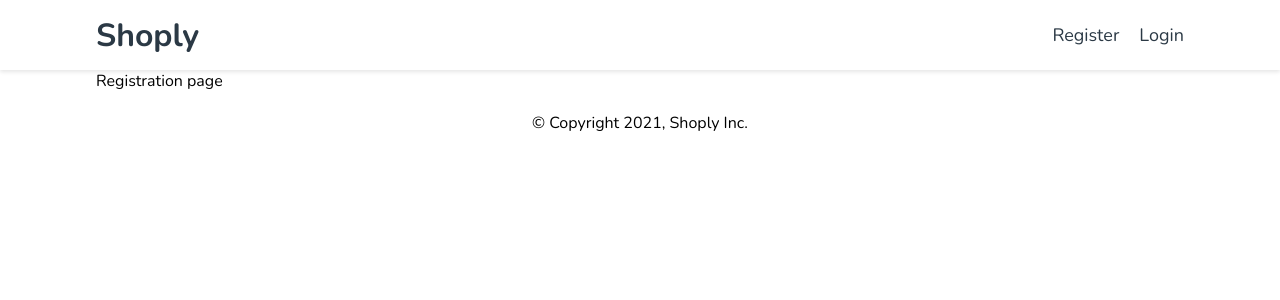
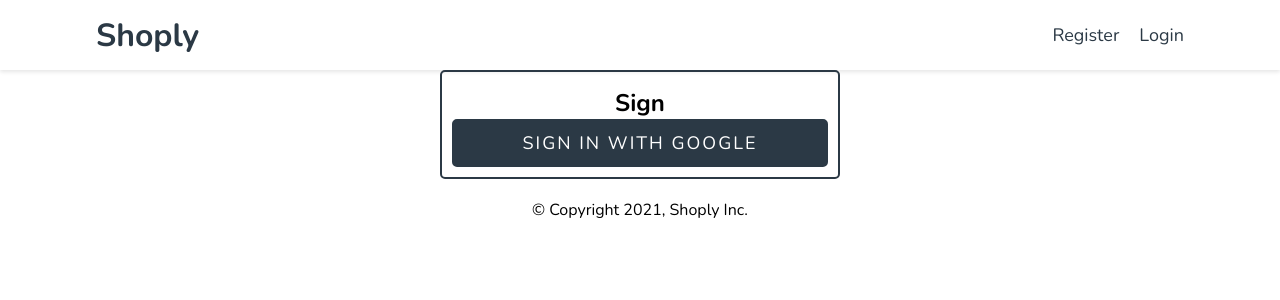
Before and after one commit to NightClover-code/basic-eCommerce-website, a React (Create React App) app: page /registration in a window 1280 px wide. Shown: the top 300 px of the page. Built offline with nearby package versions, Linux system fonts and the light colour scheme; no server answers.

Commit message:
added sign up

```diff
--- a/src/components/App/default.scss
+++ b/src/components/App/default.scss
@@ -7,6 +7,7 @@
 @import '../../pages/Login/login';
 @import '../SignIn/signin';
 @import '../Forms/Button/button';
+@import '../SignUp/signup';
 html,
 body {
   height: 100%;
--- /dev/null
+++ b/src/components/SignUp/_signup.scss
@@ -0,0 +1,21 @@
+//mixins
+@mixin flexBoxColumn {
+  display: flex;
+  flex-flow: column nowrap;
+  align-items: center;
+  justify-content: center;
+}
+.signup {
+  .container {
+    max-width: 400px;
+    margin: auto;
+    overflow: hidden;
+    border: 2px solid $dark-blue;
+    padding: 15px 10px 10px 10px;
+    border-radius: 5px;
+    @include flexBoxColumn();
+    form {
+      width: 100%;
+    }
+  }
+}
--- /dev/null
+++ b/src/components/SignUp/index.tsx
@@ -0,0 +1,17 @@
+//importing components
+import Button from '../Forms/Button';
+//sign up component
+const SignUp: React.FC = () => {
+  return (
+    <div className="signup">
+      <div className="container">
+        <h2>Sign</h2>
+        <form>
+          <Button>Sign In With Google</Button>
+        </form>
+      </div>
+    </div>
+  );
+};
+
+export default SignUp;
--- a/src/pages/Registration/index.tsx
+++ b/src/pages/Registration/index.tsx
@@ -1,5 +1,12 @@
+//importing components
+import SignUp from '../../components/SignUp';
+//registration page
 const Registration: React.FC = () => {
-  return <div>Registration page</div>;
+  return (
+    <div>
+      <SignUp />
+    </div>
+  );
 };
 
 export default Registration;
--- a/src/styles/css/default.css
+++ b/src/styles/css/default.css
@@ -171,6 +171,32 @@ footer {
   color: #2b3945;
 }
 
+.signup .container {
+  max-width: 400px;
+  margin: auto;
+  overflow: hidden;
+  border: 2px solid #2b3945;
+  padding: 15px 10px 10px 10px;
+  border-radius: 5px;
+  display: -webkit-box;
+  display: -ms-flexbox;
+  display: flex;
+  -webkit-box-orient: vertical;
+  -webkit-box-direction: normal;
+      -ms-flex-flow: column nowrap;
+          flex-flow: column nowrap;
+  -webkit-box-align: center;
+      -ms-flex-align: center;
+          align-items: center;
+  -webkit-box-pack: center;
+      -ms-flex-pack: center;
+          justify-content: center;
+}
+
+.signup .container form {
+  width: 100%;
+}
+
 html,
 body {
   height: 100%;
```
Also changed, not shown: 1 other file (tests, documents, lock files or other folders).
